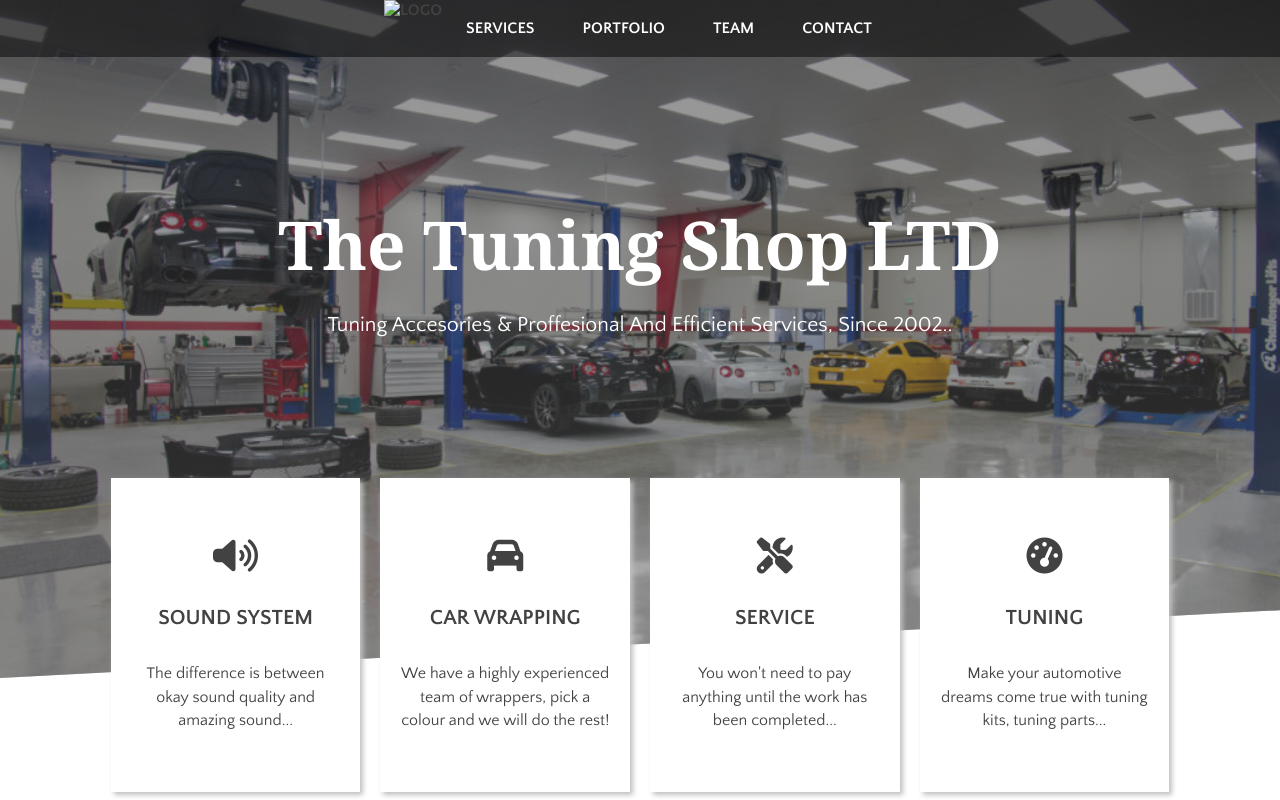
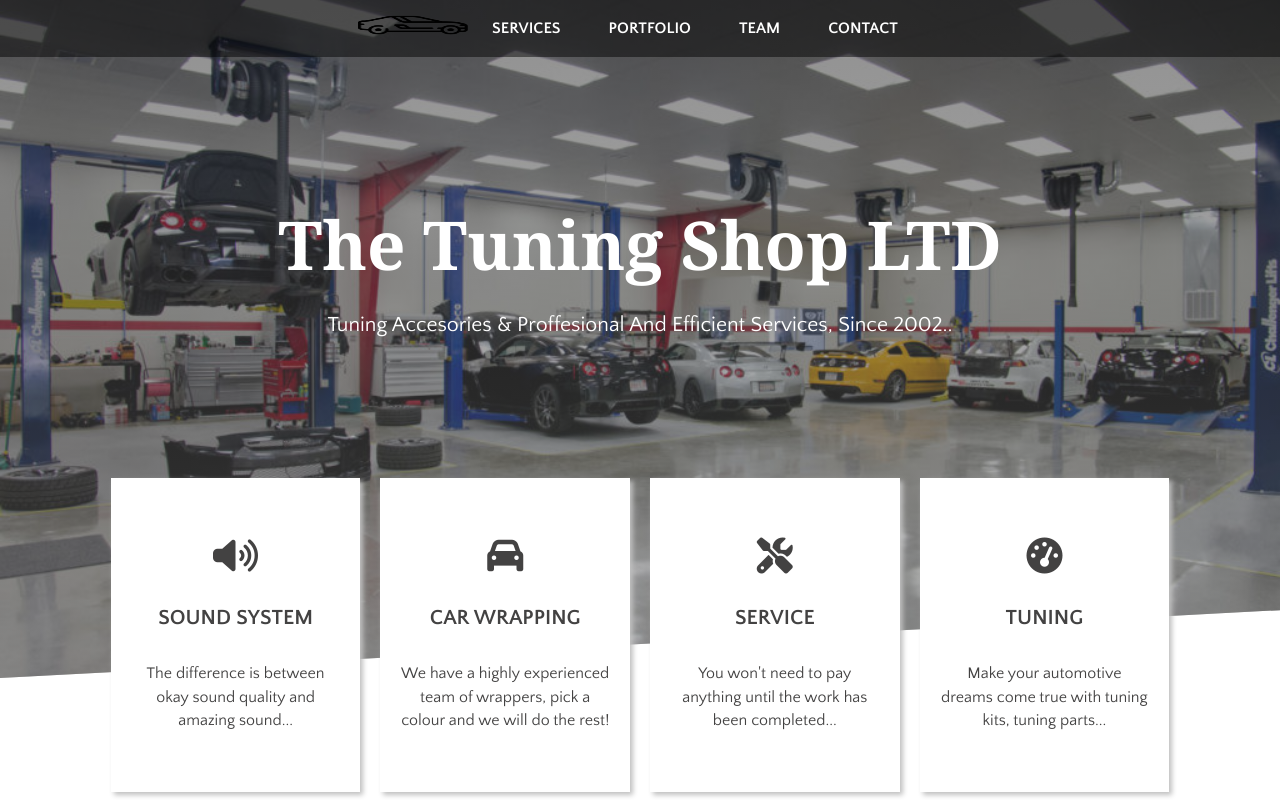
Before and after one commit to Firefly08/CompanyHomePage, a plain HTML site: page index.html in a window 1280 px wide. Shown: the top 800 px of the page. Drawn offline with Linux system fonts and the light colour scheme.

Commit message:
Update index.html

```diff
--- a/index.html
+++ b/index.html
@@ -16,7 +16,7 @@
         <nav class="main-nav">
             <div class="main-nav__container">
                 <ul>
-                    <li><img src="./img/sport-car.png" alt="Logo"></li>
+                    <li><img src="./img/sports-car.png" alt="Logo"></li>
                     <li><a href="#services">Services</a></li>
                     <li><a href="#gallery">Portfolio</a></li>
                     <li><a href="#team">Team</a></li>
```
